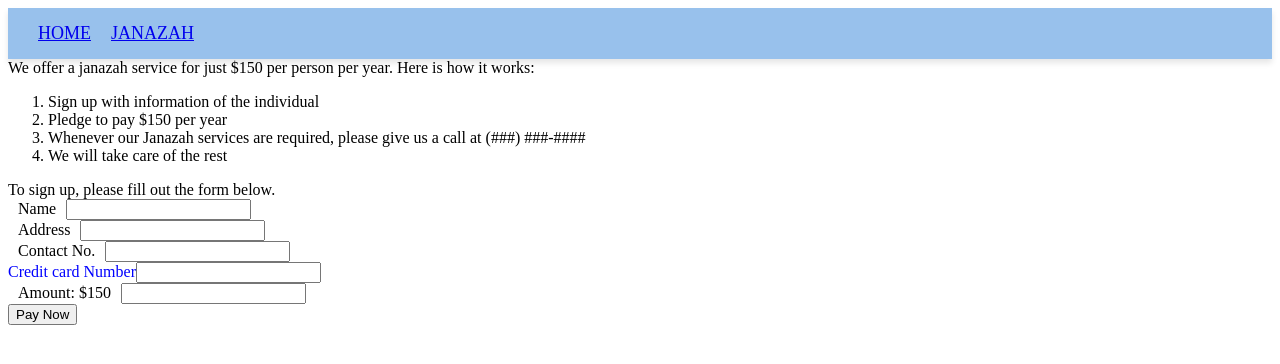
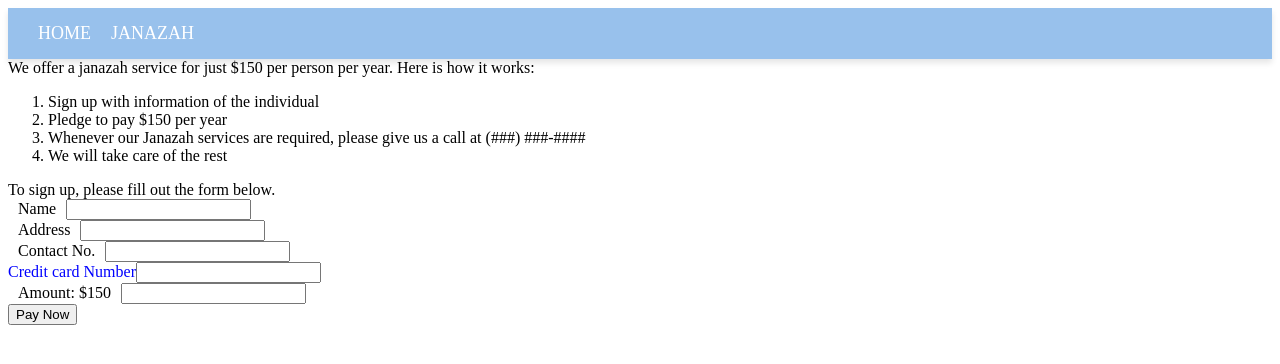
Before and after one commit to aamirmd/following-islam, a Next.js app: page /janazah in a window 1280 px wide. Shown: the top 364 px of the page. Built offline with nearby package versions, Linux system fonts and the light colour scheme.

Commit message:
Enabled Client side rendering

```diff
--- a/pages/janazah.js
+++ b/app/janazah/page.js
@@ -1,11 +1,9 @@
 import React from "react";
-import Navbar from "@/components/Navbar";
-import styles from "@/styles/janazah.module.css";
+import styles from "./janazah.module.css";
 
 const Janazah = () => {
     return (
         <div>
-            <Navbar />
             <section>
                 We offer a janazah service for just $150 per person per year.
                 Here is how it works:
```
Also changed, not shown: app/janazah/janazah.module.css (renamed from styles/janazah.module.css), components/Navbar.module.css (renamed from styles/Navbar.module.css).
